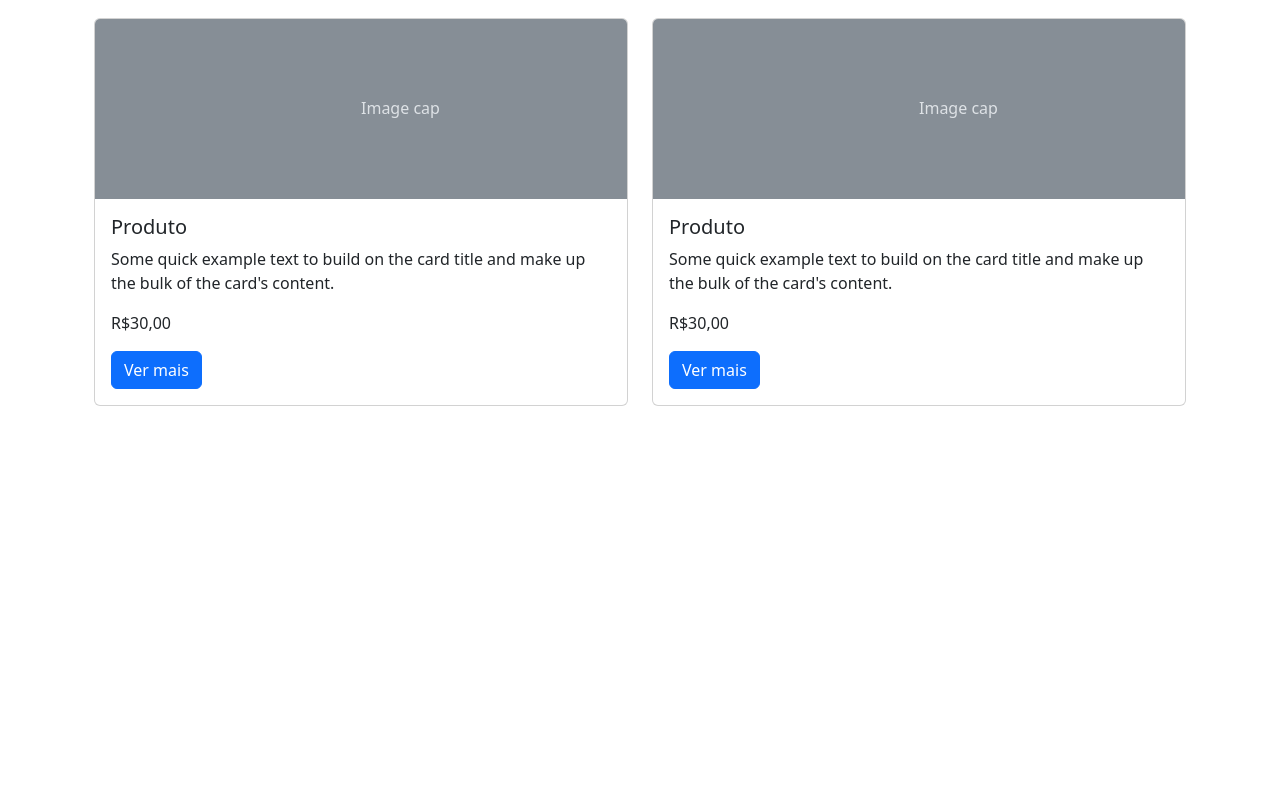
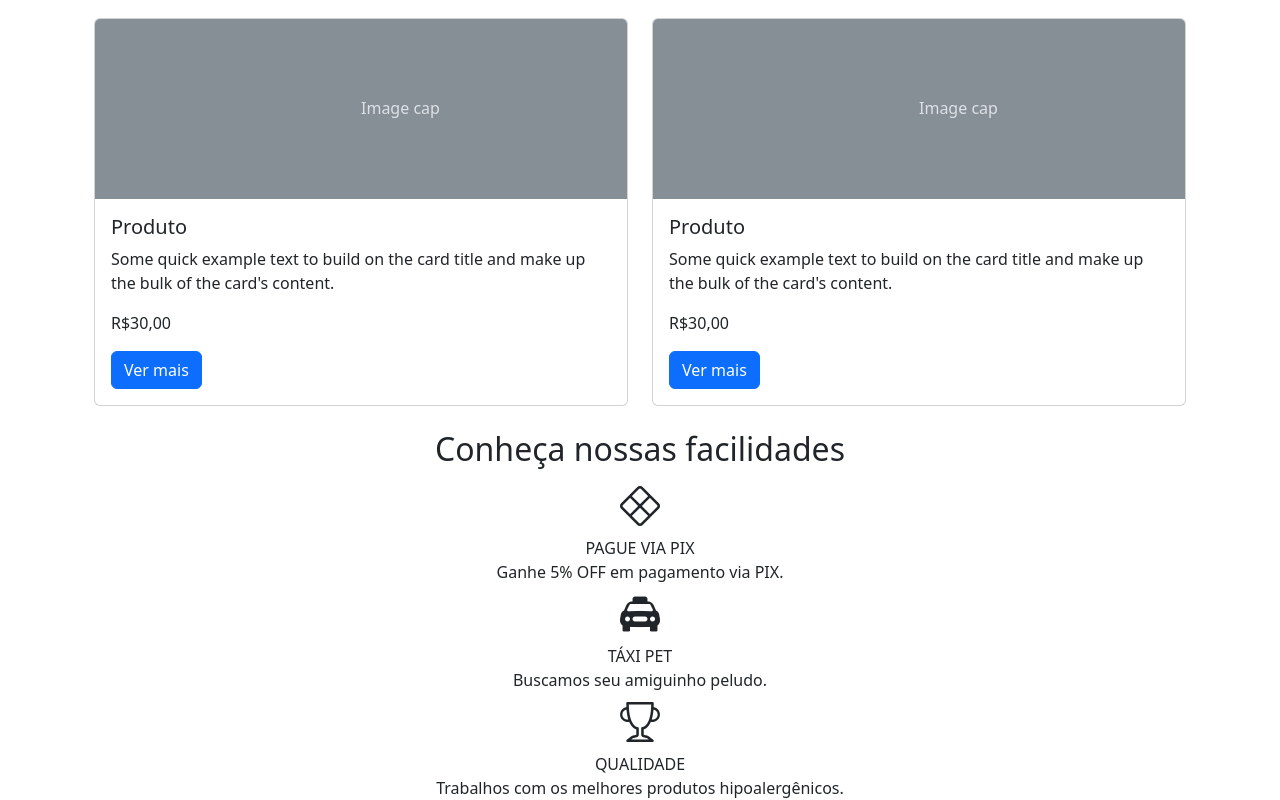
Before and after one commit to Kurjata/projeto_bootstrap, a plain HTML site: page index.html in a window 1280 px wide. Shown: the part 1857-2657 px from the top of the page. Before the commit the page ends 2287 px from the top, so only its background shows below. Drawn offline with nearby package versions, Linux system fonts and the light colour scheme.

Commit message:
estilização de letras

```diff
--- a/index.html
+++ b/index.html
@@ -6,6 +6,7 @@
   <meta http-equiv="X-UA-compatible" content="IE=edge">
   <meta name="viewport" content="width=device-width, initial-scale=1.0">
   <title>Projeto</title>
+  <link rel="stylesheet" href="https://cdn.jsdelivr.net/npm/bootstrap-icons@1.11.0/font/bootstrap-icons.css">
   <link href="https://cdn.jsdelivr.net/npm/bootstrap@5.3.1/dist/css/bootstrap.min.css" rel="stylesheet"
     integrity="sha384-4bw+/aepP/YC94hEpVNVgiZdgIC5+VKNBQNGCHeKRQN+PtmoHDEXuppvnDJzQIu9" crossorigin="anonymous">
 </head>
@@ -304,6 +305,30 @@
 
   </div>
 
+  <section class="text-center">
+
+    <h2>Conheça nossas facilidades</h2>
+
+    <div>
+      <div><i class="bi bi-x-diamond fs-1"></i></div>
+      <div>PAGUE VIA PIX</div>
+      <div class="texto-menor">Ganhe 5% OFF em pagamento via PIX.</div>
+    </div>
+
+    <div>
+      <div><i class="bi bi-taxi-front-fill fs-1"></i></div>
+      <div>TÁXI PET</div>
+      <div class="texto-menor">Buscamos seu amiguinho peludo.</div>
+    </div>
+
+    <div>
+      <div><i class="bi bi-trophy fs-1"></i></div>
+      <div>QUALIDADE</div>
+      <div class="texto-menor">Trabalhos com os melhores produtos hipoalergênicos.</div>
+    </div>
+
+  </section>
+
   <script src="https://cdn.jsdelivr.net/npm/bootstrap@5.3.1/dist/js/bootstrap.bundle.min.js"
     integrity="sha384-HwwvtgBNo3bZJJLYd8oVXjrBZt8cqVSpeBNS5n7C8IVInixGAoxmnlMuBnhbgrkm"
     crossorigin="anonymous"></script>
--- /dev/null
+++ b/style.css
@@ -0,0 +1,3 @@
+.texto-menor{
+    font-size: 13px;
+}
```
